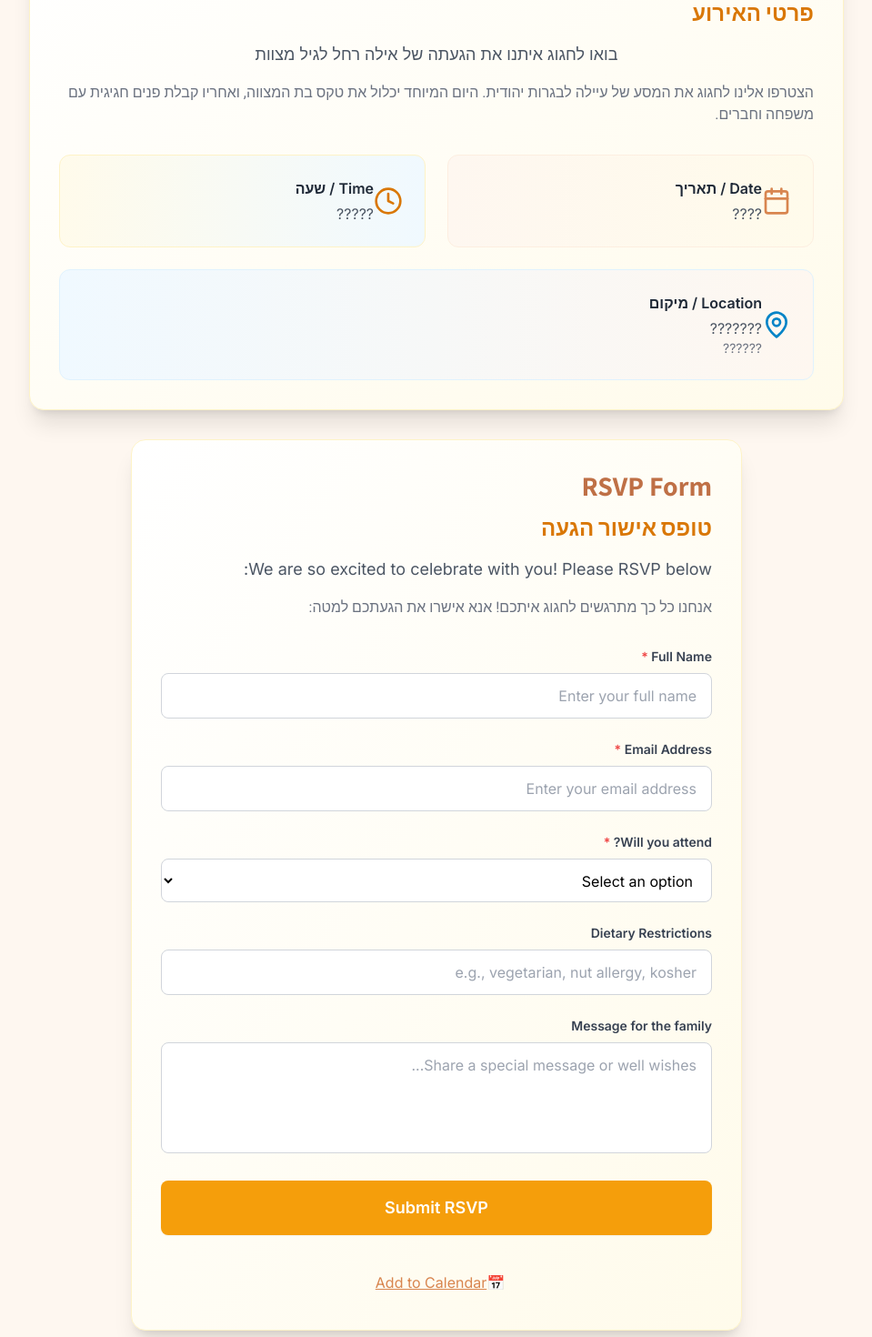
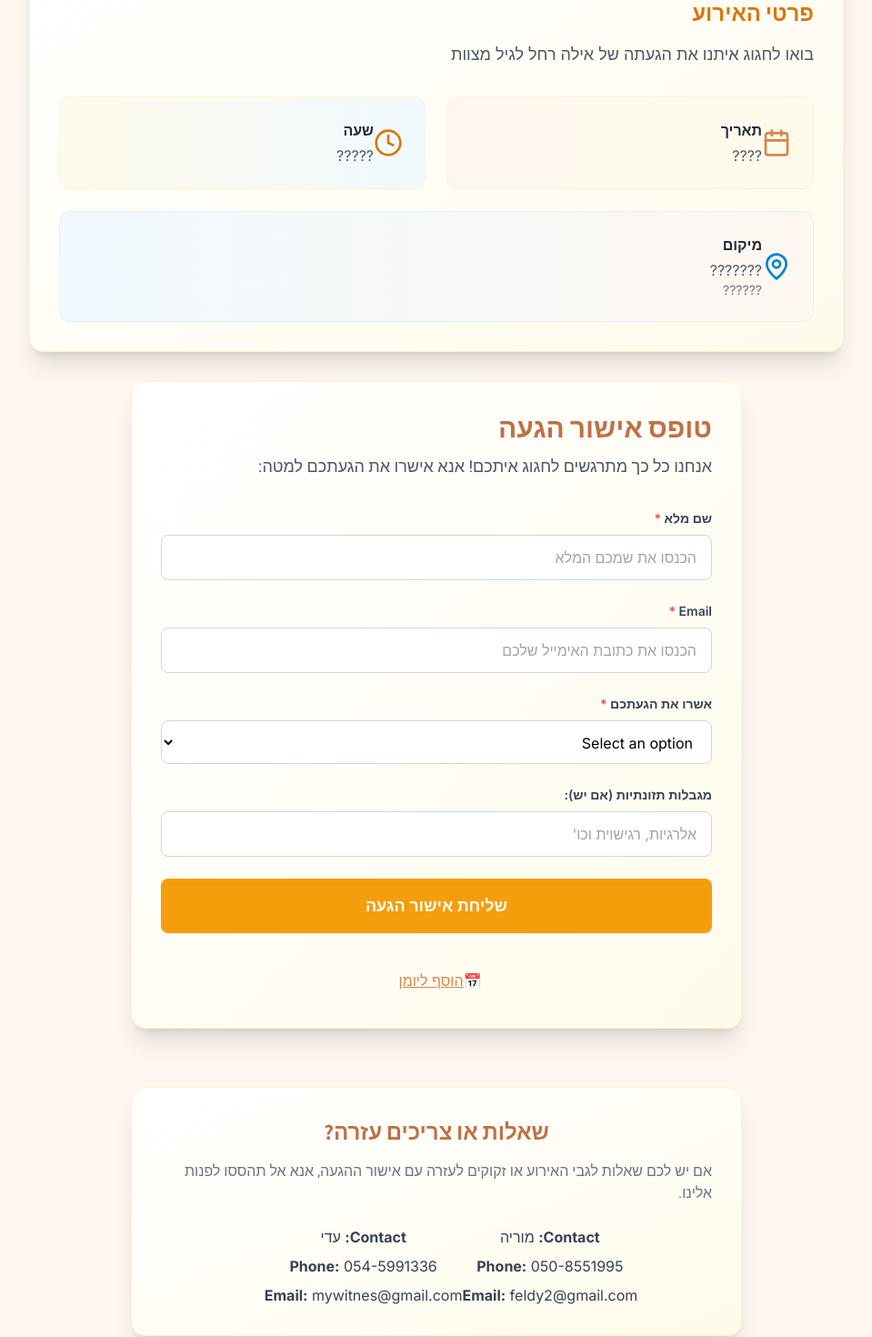
Before and after one commit to feldy2/Ayala-Bat-Mitzvah-RSVP, a Next.js app: page / in a window 1280 px wide. Shown: the part 380-1850 px from the top of the page at 91% size, without its empty margins (160-1119 px from the left). Built offline with nearby package versions, Linux system fonts and the light colour scheme.

Commit message:
text to hebrew

```diff
--- a/components/EventInfoCard.tsx
+++ b/components/EventInfoCard.tsx
@@ -11,18 +11,15 @@ const EventInfoCard: React.FC<EventInfoCardProps> = ({ event }) => {
     <div className="card-elegant p-8 mb-8 animate-fade-in">
       <div className="text-center mb-8">
         <h2 className="text-3xl font-bold text-primary-700 mb-2 font-display">{event.name}</h2>
-        <h3 className="text-2xl font-semibold text-gold-600 mb-4 hebrew-title">פרטי האירוע</h3>
-        <p className="text-gray-600 text-lg mb-4">{event.description}</p>
-        <p className="text-gray-500 text-base hebrew-text">
-          הצטרפו אלינו לחגוג את המסע של עיילה לבגרות יהודית. היום המיוחד יכלול את טקס בת המצווה, ואחריו קבלת פנים חגיגית עם משפחה וחברים.
-        </p>
+        <h3 className="text-2xl font-semibold text-gold-600 mb-4 hebrew-title text-right">פרטי האירוע</h3>
+        <p className="text-gray-600 text-lg mb-4 text-right">{event.description}</p>
       </div>
 
       <div className="grid grid-cols-1 md:grid-cols-2 gap-6">
         <div className="flex items-center space-x-4 p-6 bg-gradient-to-r from-primary-50 to-gold-50 rounded-xl border border-primary-100">
           <Calendar className="h-8 w-8 text-primary-600" />
           <div>
-            <p className="font-semibold text-gray-800 mb-1">Date / תאריך</p>
+            <p className="font-semibold text-gray-800 mb-1">תאריך</p>
             <p className="text-gray-600">{event.date}</p>
           </div>
         </div>
@@ -30,7 +27,7 @@ const EventInfoCard: React.FC<EventInfoCardProps> = ({ event }) => {
         <div className="flex items-center space-x-4 p-6 bg-gradient-to-r from-gold-50 to-accent-50 rounded-xl border border-gold-100">
           <Clock className="h-8 w-8 text-gold-600" />
           <div>
-            <p className="font-semibold text-gray-800 mb-1">Time / שעה</p>
+            <p className="font-semibold text-gray-800 mb-1">שעה</p>
             <p className="text-gray-600">{event.time}</p>
           </div>
         </div>
@@ -38,7 +35,7 @@ const EventInfoCard: React.FC<EventInfoCardProps> = ({ event }) => {
         <div className="flex items-center space-x-4 p-6 bg-gradient-to-r from-accent-50 to-primary-50 rounded-xl border border-accent-100 md:col-span-2">
           <MapPin className="h-8 w-8 text-accent-600" />
           <div>
-            <p className="font-semibold text-gray-800 mb-1">Location / מיקום</p>
+            <p className="font-semibold text-gray-800 mb-1">מיקום</p>
             <p className="text-gray-600">{event.location}</p>
             <p className="text-sm text-gray-500">{event.address}</p>
           </div>
--- a/components/RSVPForm.tsx
+++ b/components/RSVPForm.tsx
@@ -74,12 +74,8 @@ const RSVPForm: React.FC<RSVPFormProps> = ({ onSubmit, isLoading = false }) => {
   return (
     <div className="card-elegant p-8 animate-slide-up">
       <header className="mb-8">
-        <h2 className="text-3xl font-bold mb-3 text-primary-700 font-display">RSVP Form</h2>
-        <h3 className="text-2xl font-semibold mb-4 text-gold-600 hebrew-title">טופס אישור הגעה</h3>
-        <p className="text-gray-600 text-lg mb-4">
-          We are so excited to celebrate with you! Please RSVP below:
-        </p>
-        <p className="text-gray-500 text-base hebrew-text">
+        <h2 className="text-3xl font-bold mb-3 text-primary-700 font-display">טופס אישור הגעה</h2>
+        <p className="text-gray-600 text-lg mb-4 hebrew-text">
           אנחנו כל כך מתרגשים לחגוג איתכם! אנא אישרו את הגעתכם למטה:
         </p>
       </header>
@@ -87,7 +83,7 @@ const RSVPForm: React.FC<RSVPFormProps> = ({ onSubmit, isLoading = false }) => {
       <form className="space-y-6" onSubmit={handleSubmit} aria-label="RSVP Form">
         <div>
           <label htmlFor="fullName" className="block text-sm font-semibold text-gray-700 mb-2">
-            Full Name <span className="text-red-500">*</span>
+            שם מלא <span className="text-red-500">*</span>
           </label>
           <input
             id="fullName"
@@ -99,13 +95,13 @@ const RSVPForm: React.FC<RSVPFormProps> = ({ onSubmit, isLoading = false }) => {
             className="input-field"
             aria-label="Full Name"
             autoComplete="name"
-            placeholder="Enter your full name"
+            placeholder="הכנסו את שמכם המלא"
           />
         </div>
 
         <div>
           <label htmlFor="email" className="block text-sm font-semibold text-gray-700 mb-2">
-            Email Address <span className="text-red-500">*</span>
+            Email <span className="text-red-500">*</span>
           </label>
           <input
             id="email"
@@ -117,13 +113,13 @@ const RSVPForm: React.FC<RSVPFormProps> = ({ onSubmit, isLoading = false }) => {
             className="input-field"
             aria-label="Email address"
             autoComplete="email"
-            placeholder="Enter your email address"
+            placeholder="הכנסו את כתובת האימייל שלכם"
           />
         </div>
 
         <div>
           <label htmlFor="attending" className="block text-sm font-semibold text-gray-700 mb-2">
-            Will you attend? <span className="text-red-500">*</span>
+            אשרו את הגעתכם <span className="text-red-500">*</span>
           </label>
           <select
             id="attending"
@@ -137,15 +133,15 @@ const RSVPForm: React.FC<RSVPFormProps> = ({ onSubmit, isLoading = false }) => {
             <option value="" disabled>
               Select an option
             </option>
-            <option value="yes">Yes, I will attend</option>
-            <option value="no">No, I can't make it</option>
+            <option value="yes">כן, אגיע</option>
+            <option value="no">לא, לצערי לא אוכל להגיע</option>
           </select>
         </div>
 
         {formData.attending === 'yes' && (
           <div>
             <label htmlFor="guests" className="block text-sm font-semibold text-gray-700 mb-2">
-              How many guests (including you)? <span className="text-red-500">*</span>
+              ?כמה אנשים <span className="text-red-500">*</span>
             </label>
             <input
               id="guests"
@@ -157,14 +153,14 @@ const RSVPForm: React.FC<RSVPFormProps> = ({ onSubmit, isLoading = false }) => {
               onChange={handleInputChange}
               className="input-field"
               aria-label="Guest Count"
-              placeholder="Number of guests"
+              placeholder="הכנסו את מספר האנשים"
             />
           </div>
         )}
 
         <div>
           <label htmlFor="dietaryRestrictions" className="block text-sm font-semibold text-gray-700 mb-2">
-            Dietary Restrictions
+            מגבלות תזונתיות (אם יש):
           </label>
           <input
             id="dietaryRestrictions"
@@ -174,23 +170,7 @@ const RSVPForm: React.FC<RSVPFormProps> = ({ onSubmit, isLoading = false }) => {
             onChange={handleInputChange}
             className="input-field"
             aria-label="Dietary Restrictions"
-            placeholder="e.g., vegetarian, nut allergy, kosher"
-          />
-        </div>
-
-        <div>
-          <label htmlFor="message" className="block text-sm font-semibold text-gray-700 mb-2">
-            Message for the family
-          </label>
-          <textarea
-            id="message"
-            name="message"
-            value={formData.message}
-            onChange={handleInputChange}
-            className="input-field resize-none"
-            aria-label="Message for the family"
-            rows={4}
-            placeholder="Share a special message or well wishes..."
+            placeholder="אלרגיות, רגישוית וכו'"
           />
         </div>
 
@@ -200,9 +180,9 @@ const RSVPForm: React.FC<RSVPFormProps> = ({ onSubmit, isLoading = false }) => {
           type="submit"
           disabled={isLoading}
           className="btn-gold w-full text-lg py-4"
-          aria-label="Submit RSVP"
+          aria-label="שליחת אישור הגעה"
         >
-          {isLoading ? 'Submitting...' : 'Submit RSVP'}
+          {isLoading ? 'מעבד...' : 'שליחת אישור הגעה'}
         </button>
       </form>
 
@@ -220,7 +200,7 @@ const RSVPForm: React.FC<RSVPFormProps> = ({ onSubmit, isLoading = false }) => {
           }
         >
           <span>📅</span>
-          <span className="underline">Add to Calendar</span>
+          <span className="underline">הוסף ליומן</span>
         </div>
       </div>
     </div>
--- a/pages/index.tsx
+++ b/pages/index.tsx
@@ -115,10 +115,19 @@ const HomePage: React.FC = () => {
                 אם יש לכם שאלות לגבי האירוע או זקוקים לעזרה עם אישור ההגעה,
                 אנא אל תהססו לפנות אלינו.
               </p>
-              <div className="space-y-2 text-gray-700">
-                <p><strong>Contact:</strong> מוריה</p>
-                <p><strong>Phone:</strong> 050-8551995</p>
-                <p><strong>Email:</strong> feldy2@gmail.com</p>
+              <div className="space-y-6 text-gray-700 md:flex md:space-y-0 md:space-x-8 md:justify-center">
+                {/* First contact */}
+                <div className="space-y-2">
+                  <p><strong>Contact:</strong> מוריה</p>
+                  <p><strong>Phone:</strong> 050-8551995</p>
+                  <p><strong>Email:</strong> feldy2@gmail.com</p>
+                </div>
+                {/* Second contact */}
+                <div className="space-y-2">
+                  <p><strong>Contact:</strong> עדי</p>
+                  <p><strong>Phone:</strong> 054-5991336</p>
+                  <p><strong>Email:</strong> mywitnes@gmail.com</p>
+                </div>
               </div>
             </div>
           </div>
```
